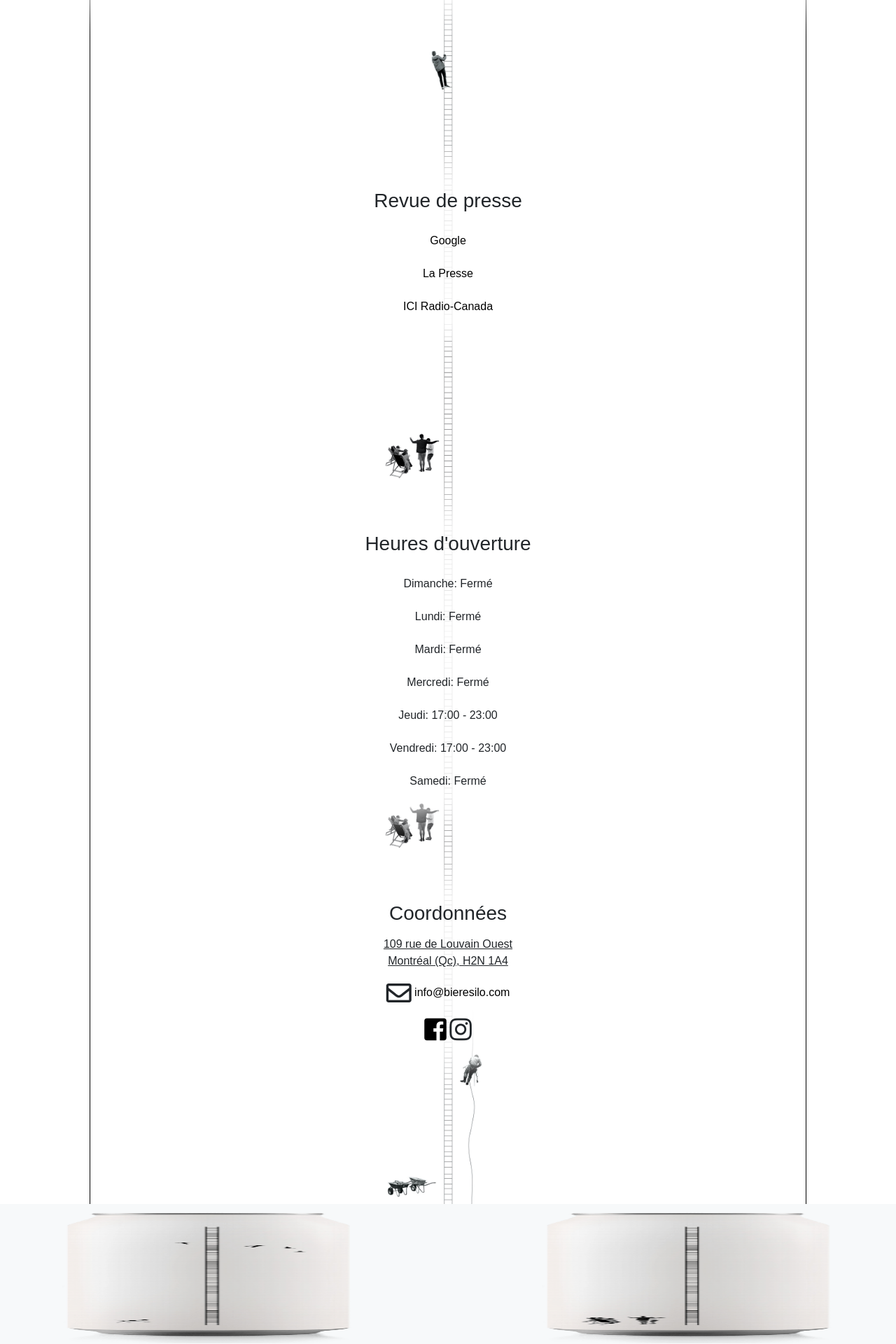
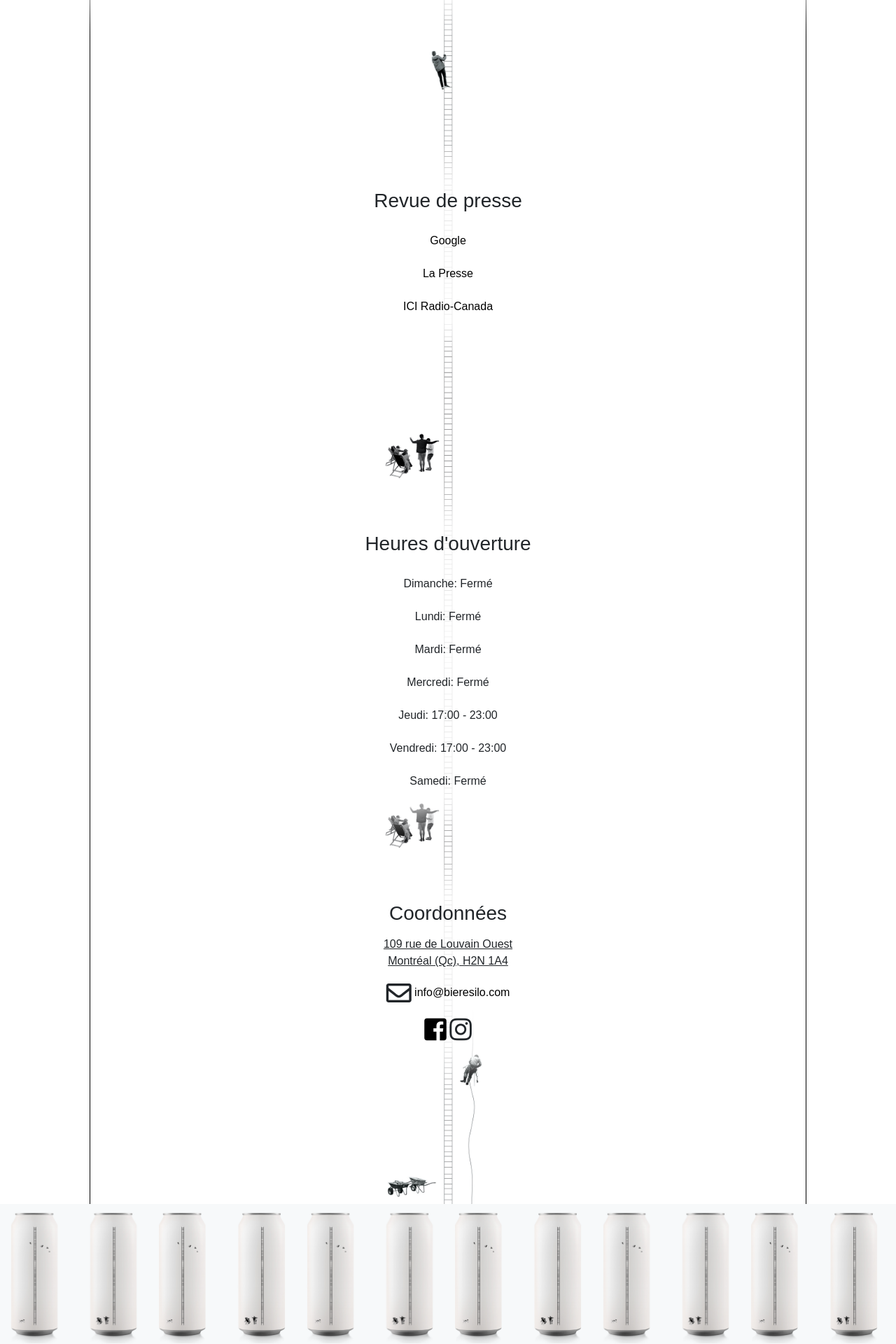
Before and after one commit to bieresilo/silo, a Jekyll site: the page built from index.html, in a window 1280 px wide. Shown: the part 2685-4605 px from the top of the page at 70% size. Built offline with Jekyll 4.4.1, drawn with Linux system fonts in a browser that asks for light colours; nearby versions of some CDN libraries; some web fonts are replaced.

Commit message:
Fix weird image

```diff
--- a/css/main.scss
+++ b/css/main.scss
@@ -191,7 +191,6 @@ h3 {
 
     img {
       position: relative;
-      flex: 0 0 100%;
       height: 200px;
     }
   }
```
